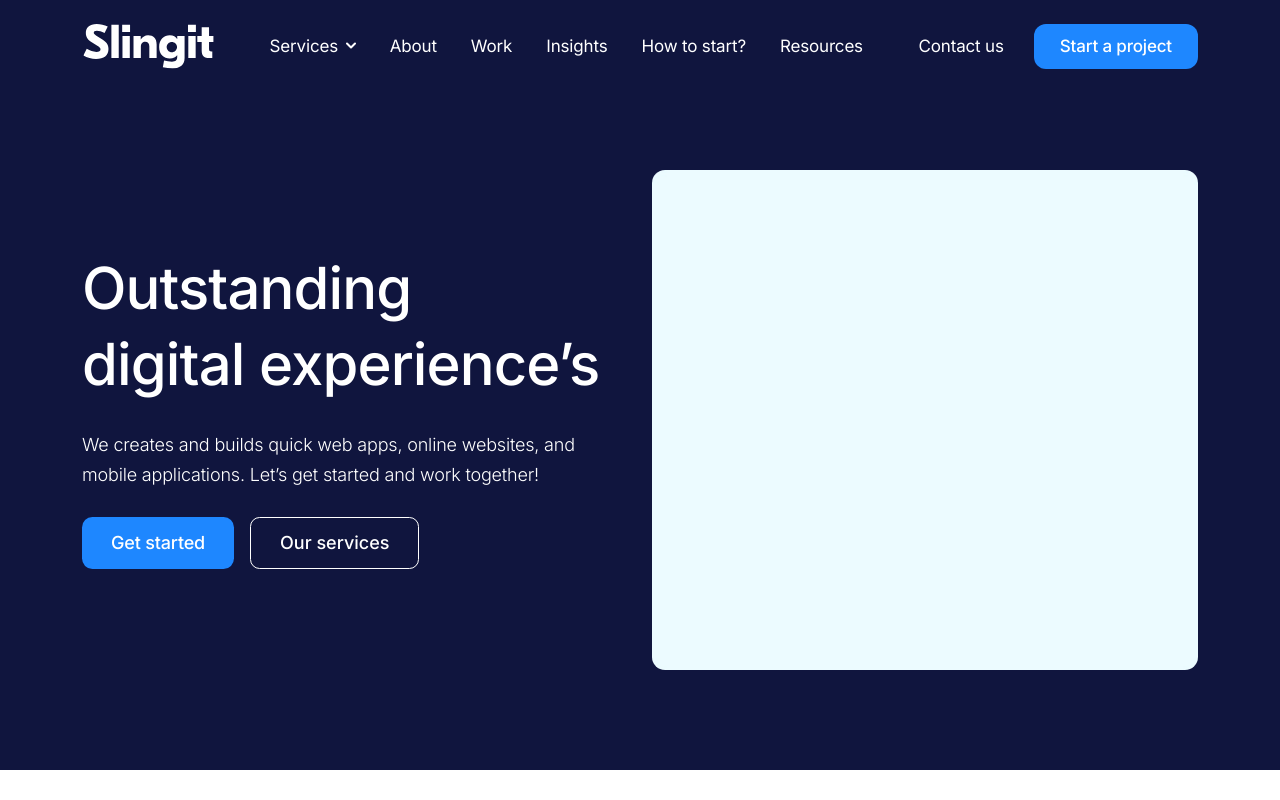
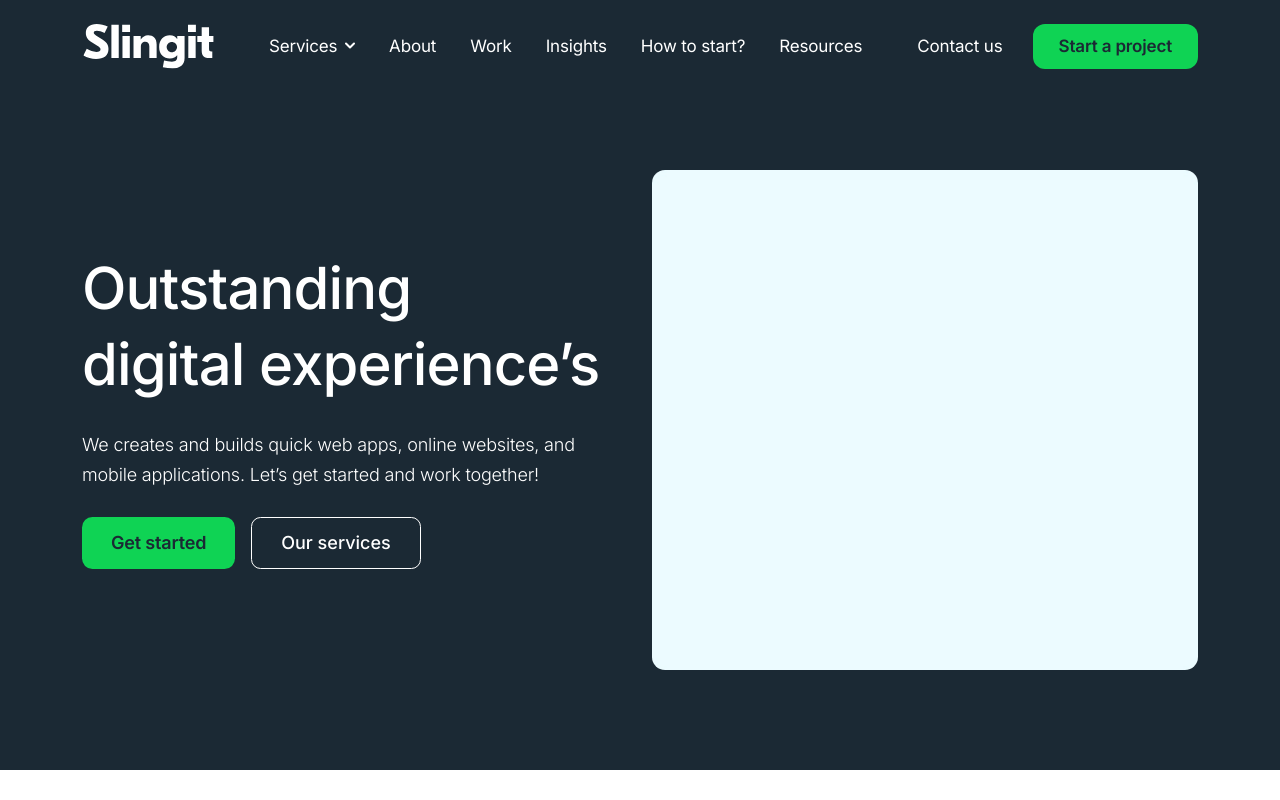
Before and after one commit to mcpalez/simple-react-web, a React (Create React App) app: page / in a window 1280 px wide. Shown: the top 800 px of the page. Built offline with nearby package versions, Linux system fonts and the light colour scheme.

Commit message:
layout color update

```diff
--- a/public/index.html
+++ b/public/index.html
@@ -4,7 +4,7 @@
     <meta charset="utf-8" />
     <link rel="icon" href="%PUBLIC_URL%/favicon.ico" />
     <meta name="viewport" content="width=device-width, initial-scale=1" />
-    <meta name="theme-color" content="#10153E" />
+    <meta name="theme-color" content="#1B2934" />
     <meta
       name="description"
       content="Web site created using create-react-app"
--- a/src/assets/Styles/_variables.scss
+++ b/src/assets/Styles/_variables.scss
@@ -6,8 +6,7 @@ body {
 }
 
 //Colors
-    //$--st-main: #10312e;
-    $--st-main: #10153E;
+    $--st-main: #1B2934;
     $--st-black: #020202;
     $--st-white: #FFFFFF;
     $--st-gray-100: #FBFBFC;
@@ -29,6 +28,8 @@ body {
     $--st-orange-shade: #FAE5DE;
     $--st-ember: #FF3C00;
     $--st-green: #19BE84;
+    $--st-green-100: #0FD354;
+    $--st-green-dark: #11af49;
 
 :root {
     --st-main: #{$--st-main};
@@ -53,6 +54,8 @@ body {
     --st-orange-shade: #{$--st-orange-shade};
     --st-ember: #{$--st-ember};
     --st-green: #{$--st-green};
+    --st-green-100: #{$--st-green-100};
+    --st-green-dark: #{$--st-green-dark};
 }
 
 
@@ -197,8 +200,8 @@ h6, .h6-default {
 
 //Buttons
 .button-primary-filled__navbar {
-    background: var(--st-blue-100);
-    color: var(--st-white);
+    background: var(--st-green-100);
+    color: var(--st-main);
     display: flex;
     flex-direction: row;
     align-items: flex-start;
@@ -210,7 +213,7 @@ h6, .h6-default {
     order: 1;
     flex-grow: 0;
     font-style: normal;
-    font-weight: 500;
+    font-weight: 600;
     font-size: 17px;
     line-height: 21px;
     display: flex;
@@ -230,12 +233,12 @@ h6, .h6-default {
     padding: 14px 29px;
     gap: 10px;
     font-style: normal;
-    font-weight: 500;
+    font-weight: 600;
     font-size: 18px;
     line-height: 22px;
     letter-spacing: -0.01em;
-    background: var(--st-blue-100);
-    color: var(--st-white);
+    background: var(--st-green-100);
+    color: var(--st-main);
     border-radius: 1.3vh;
     border: none;
     a { text-decoration: none;
```
